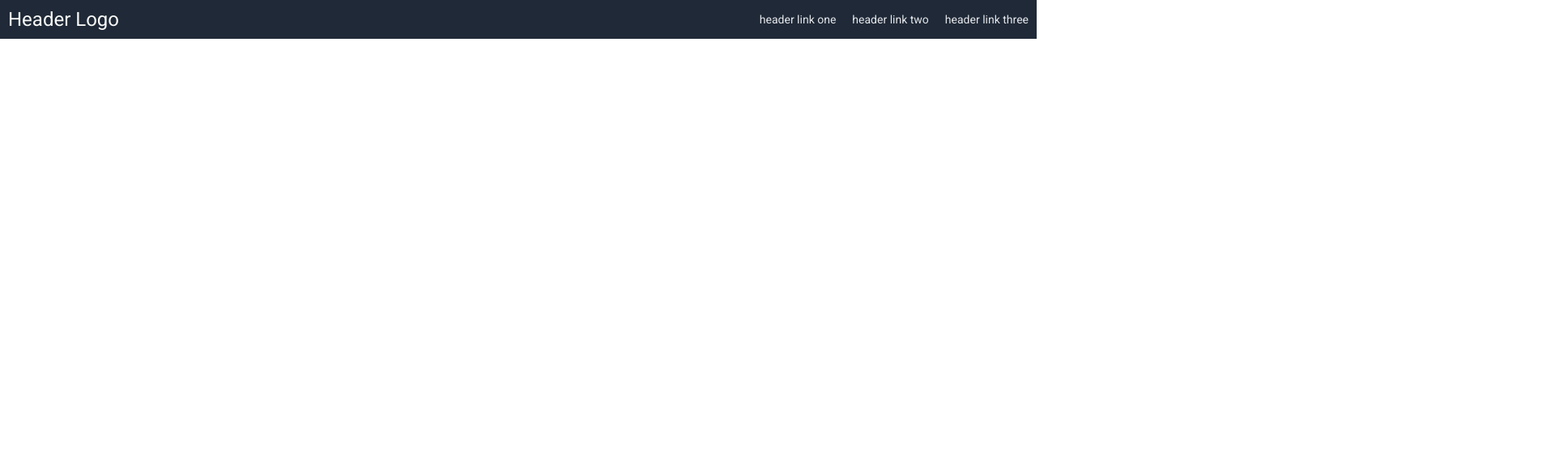
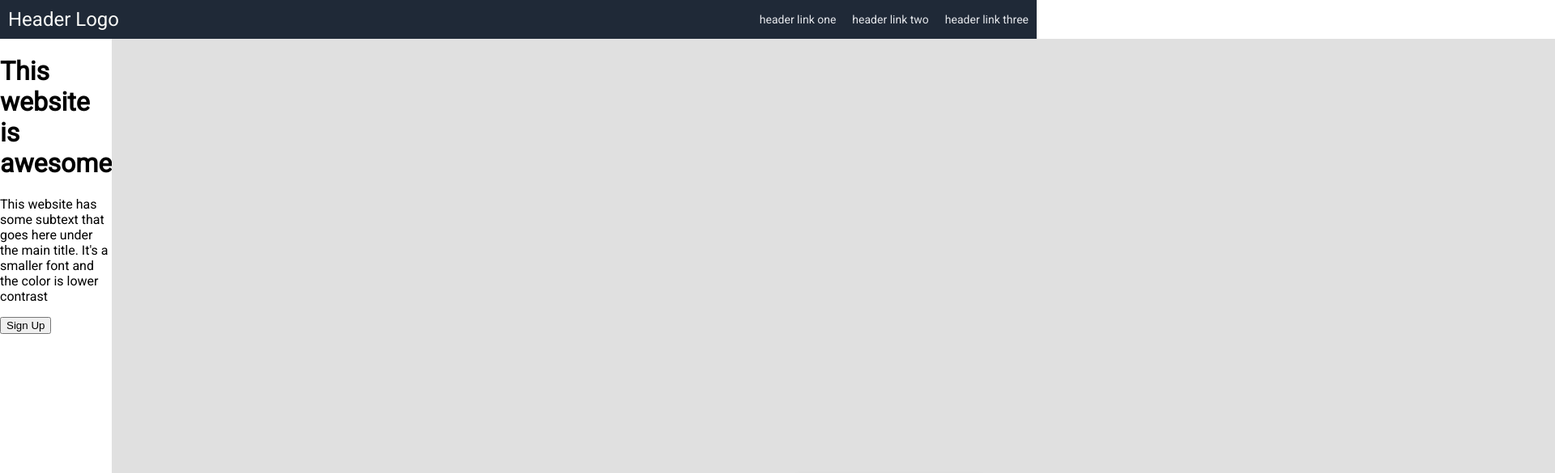
Before and after one commit to rabee-m/landing-page, a plain HTML site: page index.html in a window 1280 px wide. Shown: the top 585 px of the page at 81% size, 1920 px wide, since content can reach past the window. Drawn offline with Linux system fonts and the light colour scheme.

Commit message:
add html for top banner

```diff
--- a/index.html
+++ b/index.html
@@ -21,5 +21,15 @@
             <li>header link three</li>
         </ul>
     </div>
+    <div class="top-banner">
+    <div class="top-text">
+        <h1>This website is awesome</h1>
+        <p class="website-info">
+            This website has some subtext that goes here under the main title. It's a smaller font and the color is lower contrast
+        </p>
+        <button type="button">Sign Up</button>
+    </div>
+    <img src= ./images/placeholder-image.png alt= "">
+</div>
 </body>
 </html>
--- a/styles.css
+++ b/styles.css
@@ -1,5 +1,6 @@
 body {
     display: flex;
+    flex-direction: column;
     font-family: 'Roboto', sans-serif;
     margin: 0;
     padding: 0;
@@ -28,3 +29,8 @@ body {
     font-size: 14px;
     color: #e5e7eb;
 }
+
+.top-banner {
+    display: flex;
+
+}
```
Also changed, not shown: images/placeholder-image.png (added).
